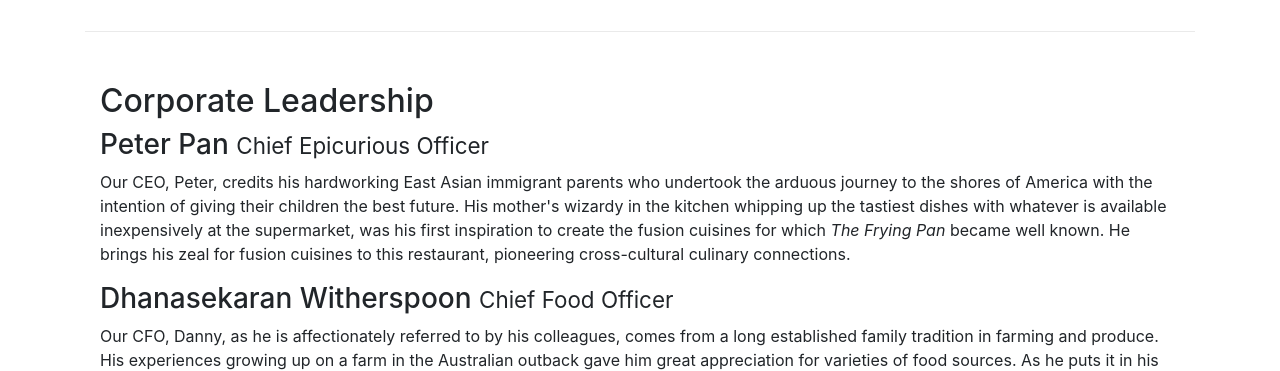
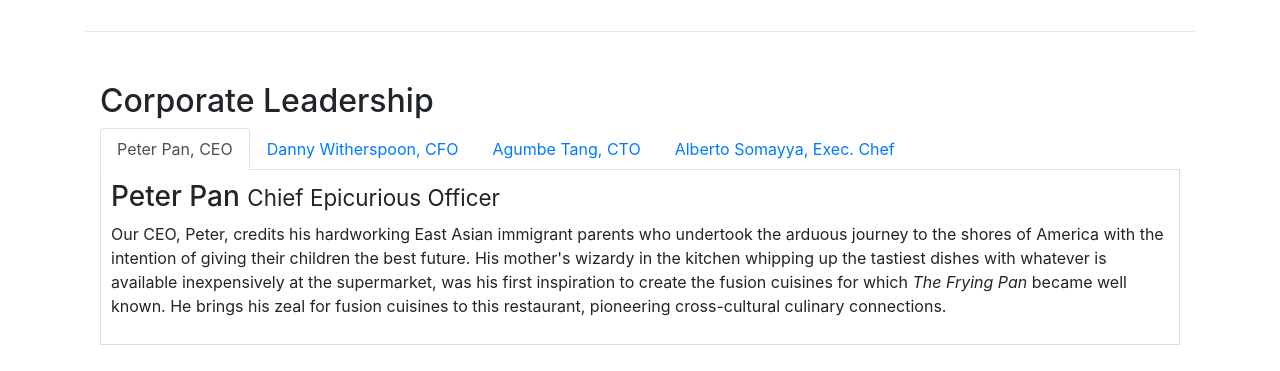
Before and after one commit to PaoloBE/bootstrapTst, a website: page aboutus.html in a window 1280 px wide. Shown: the part 940-1311 px from the top of the page. Drawn offline with nearby package versions, Linux system fonts and the light colour scheme; files whose address does not match are found by name.

Commit message:
'week3.1'

```diff
--- a/aboutus.html
+++ b/aboutus.html
@@ -97,14 +97,44 @@
         <div class="row row-content">
             <div class="col-12">
                 <h2>Corporate Leadership</h2>
+                <ul class="nav nav-tabs">
+                    <li class="nav-item">
+                      <a class="nav-link active" href="#peter"
+                        role="tab" data-toggle="tab">Peter Pan, CEO</a>
+                    </li>
+                    <li class="nav-item">
+                      <a class="nav-link" href="#dhana" role="tab"
+                        data-toggle="tab">Danny Witherspoon, CFO</a>
+                    </li>
+                    <li class="nav-item">
+                      <a class="nav-link" href="#agumbe"role="tab"
+                        data-toggle="tab">Agumbe Tang, CTO</a>
+                    </li>
+                    <li class="nav-item">
+                      <a class="nav-link" href="#alberto" role="tab"
+                        data-toggle="tab">Alberto Somayya, Exec. Chef</a>
+                    </li>
+                </ul>
+                <div class="tab-content">
+                    <div class="tab-pane fade show active" id="peter" role="tabpanel">
                         <h3>Peter Pan <small>Chief Epicurious Officer</small></h3>
                         <p class="d-none d-sm-block">Our CEO, Peter, credits his hardworking East Asian immigrant parents who undertook the arduous journey to the shores of America with the intention of giving their children the best future. His mother's wizardy in the kitchen whipping up the tastiest dishes with whatever is available inexpensively at the supermarket, was his first inspiration to create the fusion cuisines for which <em>The Frying Pan</em> became well known. He brings his zeal for fusion cuisines to this restaurant, pioneering cross-cultural culinary connections.</p>
+                    </div>
+                    <div class="tab-pane fade show" id="dhana" role="tabpanel">
                         <h3>Dhanasekaran Witherspoon <small>Chief Food Officer</small></h3>
                         <p class="d-none d-sm-block">Our CFO, Danny, as he is affectionately referred to by his colleagues, comes from a long established family tradition in farming and produce. His experiences growing up on a farm in the Australian outback gave him great appreciation for varieties of food sources. As he puts it in his own words, <em>Everything that runs, wins, and everything that stays, pays!</em></p>
+                    </div>
+                    <div class="tab-pane fade show" id="agumbe" role="tabpanel">
                         <h3>Agumbe Tang <small>Chief Taste Officer</small></h3>
                         <p class="d-none d-sm-block">Blessed with the most discerning gustatory sense, Agumbe, our CTO, personally ensures that every dish that we serve meets his exacting tastes. Our chefs dread the tongue lashing that ensues if their dish does not meet his exacting standards. He lives by his motto, <em>You click only if you survive my lick.</em></p>
+                    </div>
+                    <div class="tab-pane fade show" id="alberto" role="tabpanel">
                         <h3>Alberto Somayya <small>Executive Chef</small></h3>
                         <p class="d-none d-sm-block">Award winning three-star Michelin chef with wide International experience having worked closely with whos-who in the culinary world, he specializes in creating mouthwatering Indo-Italian fusion experiences. He says, <em>Put together the cuisines from the two craziest cultures, and you get a winning hit! Amma Mia!</em></p>
+                    </div>
+
+                </div>
+
             </div>
        </div>
 
--- a/css/styles.css
+++ b/css/styles.css
@@ -38,3 +38,10 @@
 .navbar-dark{
     background-color: #512da8;
 }
+
+.tab-content {
+    border-left: 1px solid #ddd;
+    border-right: 1px solid #ddd;
+    border-bottom: 1px solid #ddd;
+    padding: 10px;
+}
```
Lines whose indentation alone changed are shown as unchanged.
